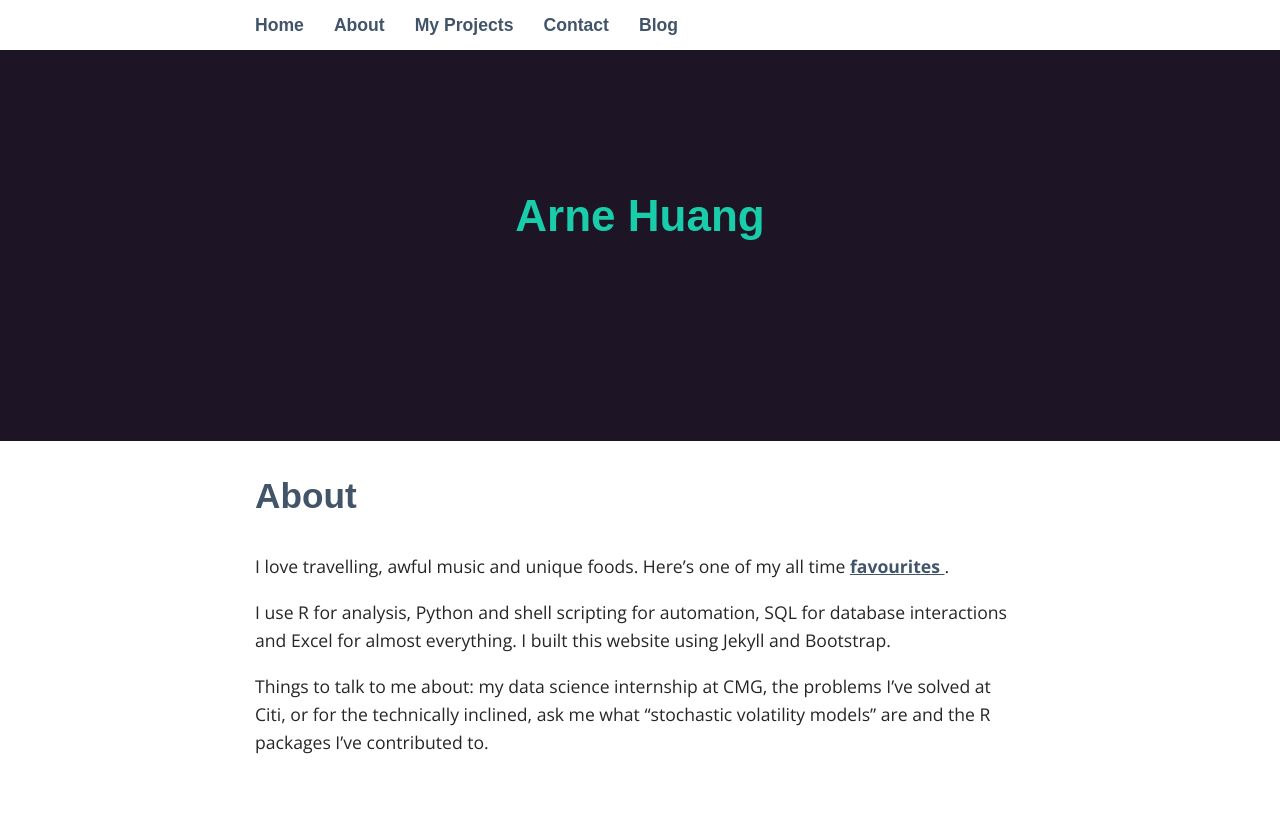
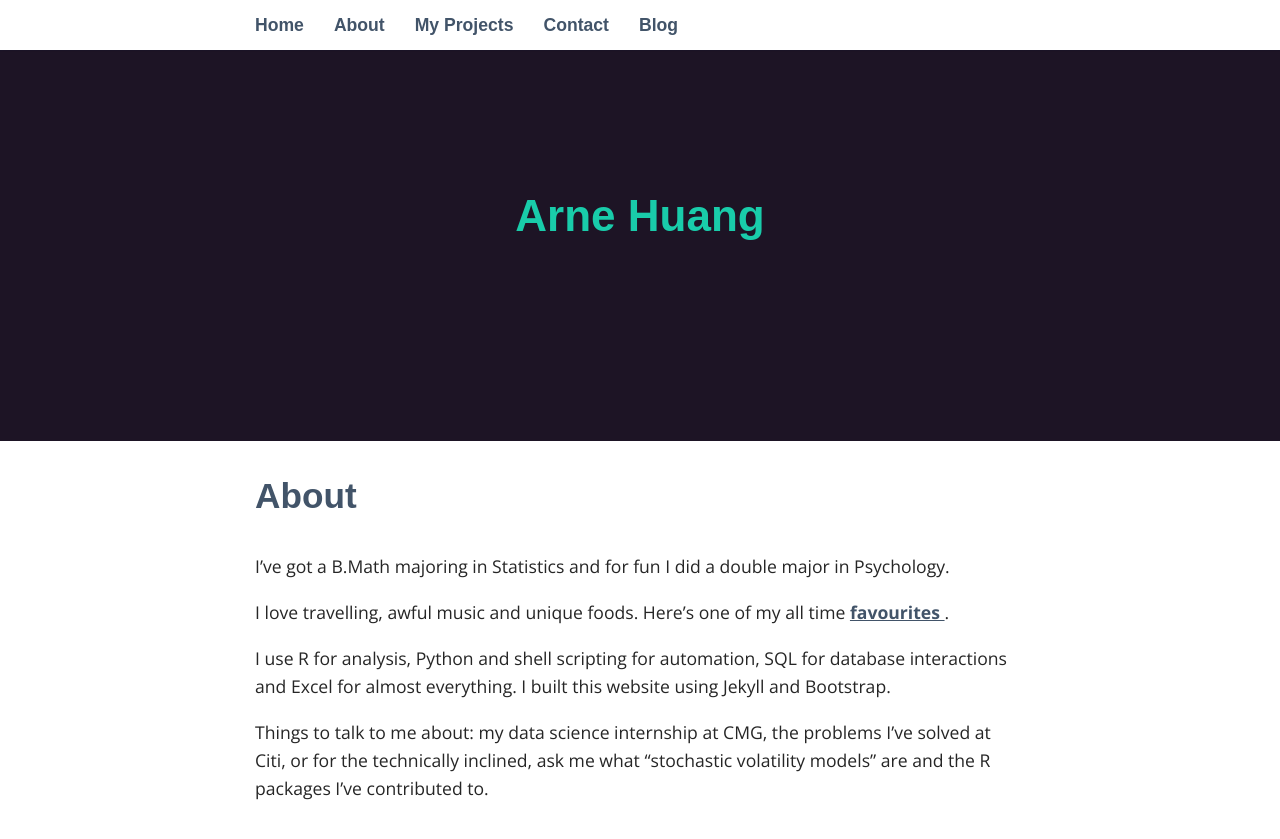
Before and after one commit to arnehuang/arnehuang.github-io, a Jekyll site: the page built from _pages/02_about.md, in a window 1280 px wide and 900 px high, scrolled down 59 px. Shown: the top 839 px of the window. Built offline with Jekyll 4.4.1, drawn with Linux system fonts in a browser that asks for light colours; some web fonts are replaced.

Commit message:
Update 02_about.md

```diff
--- a/_pages/02_about.md
+++ b/_pages/02_about.md
@@ -3,6 +3,8 @@ layout: page
 title: About
 permalink: /about/
 ---
+  I've got a B.Math majoring in Statistics and for fun I did a double major in Psychology.
+
   I love travelling, awful music and unique foods. Here's one of my all time <a href=" https://www.youtube.com/watch?v=iq_d8VSM0nw">favourites </a>.
 
   I use R for analysis, Python and shell scripting for automation, SQL for database interactions and Excel for almost everything. I built this website using Jekyll and Bootstrap.
```
